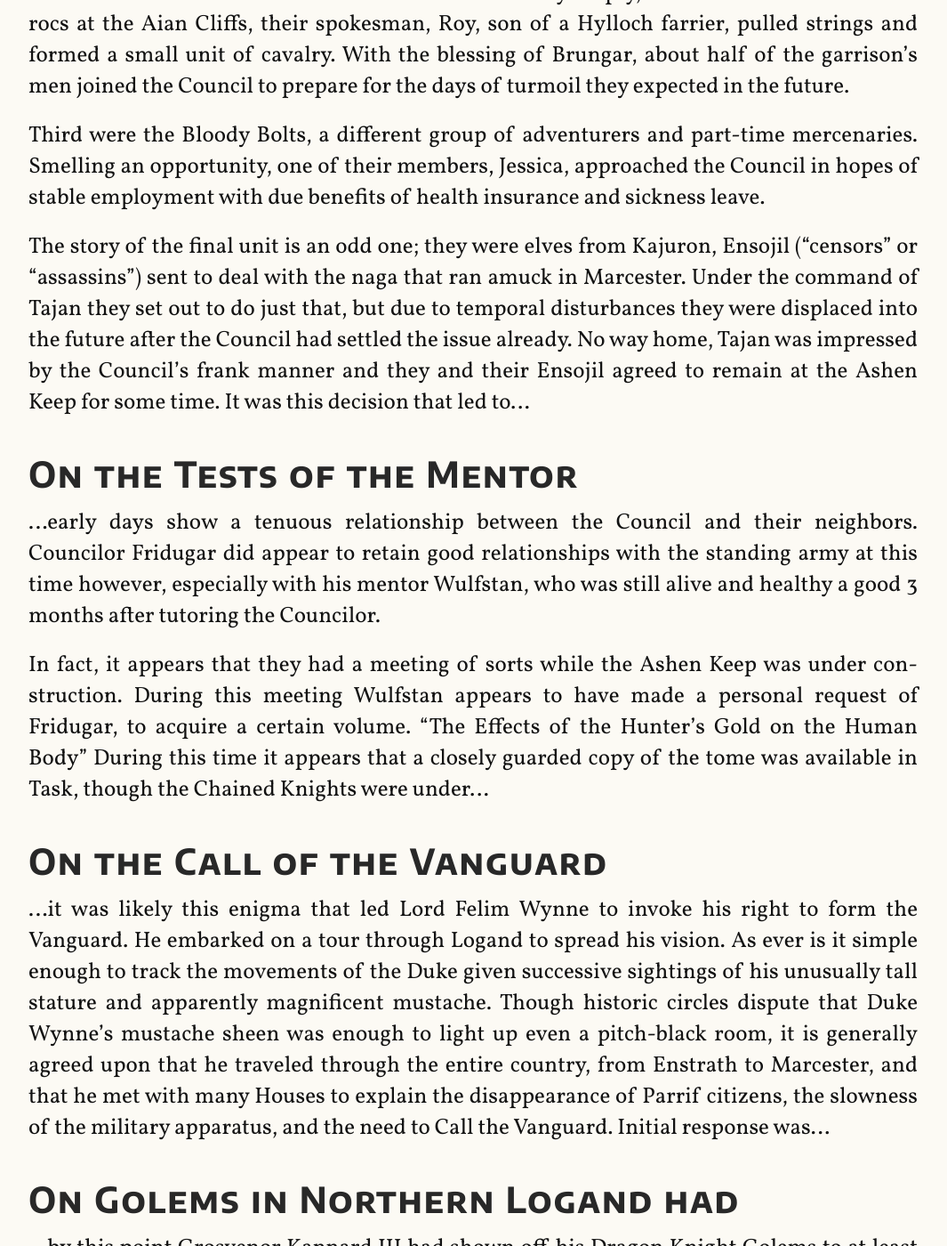
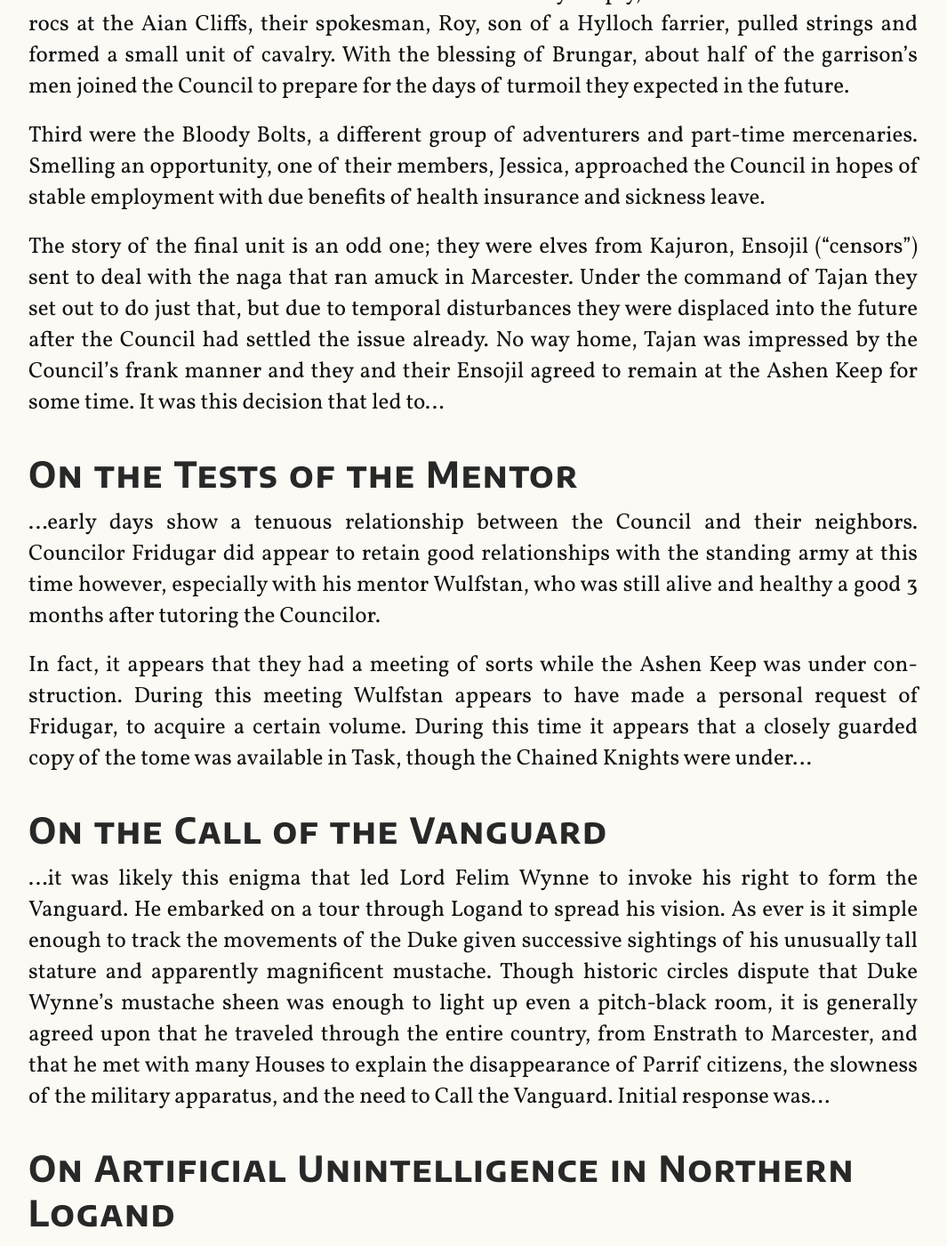
Before and after one commit to bjogart/logaine-lorestar, a Jekyll site: the page built from _posts/2023-12-09-summer_recess.md, in a window 1280 px wide and 1400 px high, scrolled down 3028 px. Shown: the whole window at 89% size, without its empty margins (26-1091 px from the left). Built offline with Jekyll 4.4.1, drawn with Linux system fonts in a browser that asks for light colours.

Commit message:
adaptions to first draft

```diff
--- a/_posts/2023-12-09-summer_recess.md
+++ b/_posts/2023-12-09-summer_recess.md
@@ -43,7 +43,7 @@ with due benefits of health insurance and sickness leave.
 
 The story of the final unit is an odd one;
 they were elves from Kajuron,
-Ensojil ("censors" or "assassins") sent to deal with the naga that ran amuck in Marcester.
+Ensojil ("censors") sent to deal with the naga that ran amuck in Marcester.
 Under the command of Tajan they set out to do just that,
 but due to temporal disturbances they were displaced into the future
 after the Council had settled the issue already.
@@ -62,7 +62,6 @@ who was still alive and healthy a good 3 months after tutoring the Councilor.
 In fact, it appears that they had a meeting of sorts while the Ashen Keep was under construction.
 During this meeting Wulfstan appears to have made a personal request of Fridugar,
 to acquire a certain volume.
-"The Effects of the Hunter's Gold on the Human Body"
 During this time it appears that a closely guarded copy of the tome was available in Task,
 though the Chained Knights were under...
 
@@ -80,7 +79,7 @@ the slowness of the military apparatus,
 and the need to Call the Vanguard.
 Initial response was...
 
-### On Golems in Northern Logand had
+### On Artificial Unintelligence in Northern Logand
 
 ...by this point Grosvenor Kannard III had shown off his Dragon Knight Golems
 to at least such a degree it became somewhat common belief he had resurrected the Dragon Knights.
```
